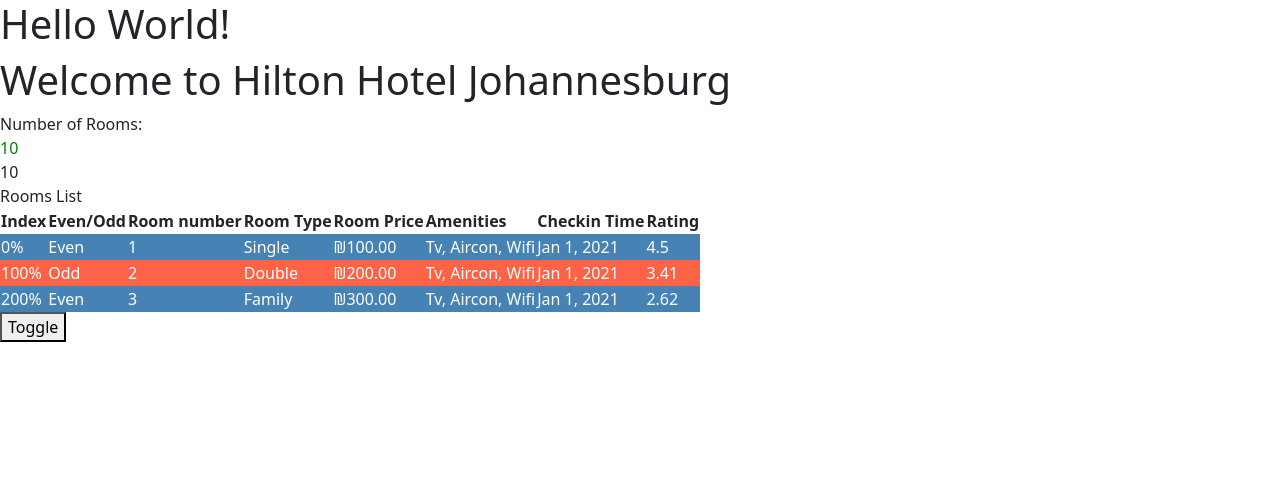
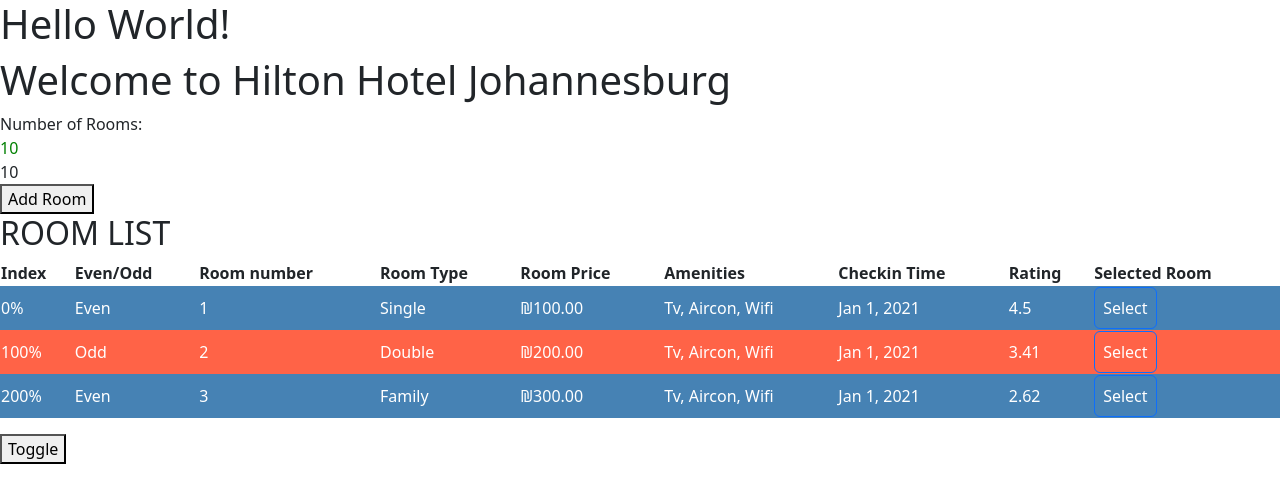
Before and after one commit to M-J-Y-21/angular-fcc-tutorial, an Angular app: page / in a window 1280 px wide. Shown: the top 502 px of the page. Built offline with nearby package versions, Linux system fonts and the light colour scheme.

Commit message:
Lifecycle hooks + passing data between components.

```diff
--- a/src/app/app.module.ts
+++ b/src/app/app.module.ts
@@ -5,11 +5,13 @@ import { AppRoutingModule } from './app-routing.module';
 import { AppComponent } from './app.component';
 import { RoomsComponent } from './rooms/rooms.component';
 import { BrowserAnimationsModule } from '@angular/platform-browser/animations';
+import { RoomsListComponent } from './rooms/rooms-list/rooms-list.component';
 
 @NgModule({
   declarations: [
     AppComponent,
-    RoomsComponent
+    RoomsComponent,
+    RoomsListComponent
   ],
   imports: [
     BrowserModule,
--- /dev/null
+++ b/src/app/rooms/rooms-list/rooms-list.component.html
@@ -0,0 +1,39 @@
+<h2>{{ title }}</h2>
+<table class="table">
+  <tr>
+    <th>Index</th>
+    <th>Even/Odd</th>
+    <th>Room number</th>
+    <th>Room Type</th>
+    <th>Room Price</th>
+    <th>Amenities</th>
+    <th>Checkin Time</th>
+    <th>Rating</th>
+    <th>Selected Room</th>
+  </tr>
+  <!-- slice pipe usage: "slice : x:y" start from x index and goto y (exclusive) -->
+  <!-- General use case for slice is pagination in testing static environment, not for deployment -->
+  <tr
+    [ngClass]="e ? 'even' : 'odd'"
+    *ngFor="
+      let room of rooms;
+      let e = even;
+      let o = odd;
+      let i = index
+    "
+  >
+    <td>{{ i | percent }}</td>
+    <td>{{ e ? "Even" : "Odd" }}</td>
+    <td>{{ room.roomId }}</td>
+    <td>{{ room.roomType }}</td>
+    <td>{{ room.price | currency : "ILS" }}</td>
+    <td>{{ room.amenities | titlecase }}</td>
+    <!-- Can use "|" pipe operator to transform data example below is changing date format with DatePipe, check docs for more -->
+    <td>{{ room.checkInTime | date }}</td>
+    <!-- number: 'x.y-z x number of digits before dec point, y min digits after dec point z is same for max'-->
+    <td>{{ room.rating | number : "1.0-2" }}</td>
+    <td>
+      <button class="btn btn-primary" (click)="selectRoom(room)">Select</button>
+    </td>
+  </tr>
+</table>
--- /dev/null
+++ b/src/app/rooms/rooms-list/rooms-list.component.ts
@@ -0,0 +1,45 @@
+import {
+  ChangeDetectionStrategy,
+  Component,
+  EventEmitter,
+  Input,
+  OnChanges,
+  OnInit,
+  Output,
+  SimpleChanges,
+} from '@angular/core';
+import { RoomList } from '../rooms';
+
+@Component({
+  selector: 'app-rooms-list',
+  templateUrl: './rooms-list.component.html',
+  styleUrls: ['./rooms-list.component.css'],
+  // changeDetection onPush Improves performance by only updating the component that has changed i.e. replaced not simply edited
+  changeDetection: ChangeDetectionStrategy.OnPush,
+})
+
+// Can only use ngOnChanges if you have an input property
+export class RoomsListComponent implements OnInit, OnChanges {
+  @Input() rooms: RoomList[] = [];
+
+  @Input() title: string = "";
+
+  @Output() selectedRoom = new EventEmitter<RoomList>();
+
+  constructor() {}
+
+  // Will be called when the input property changes
+  ngOnChanges(changes: SimpleChanges): void {
+    console.log(changes);
+    if (changes['title']) {
+      this.title = changes['title'].currentValue.toUpperCase();
+    }
+  }
+
+  ngOnInit(): void {}
+
+  selectRoom(room: RoomList) {
+    // Following line will give the data back to the parent component
+    this.selectedRoom.emit(room);
+  }
+}
--- a/src/app/rooms/rooms.component.html
+++ b/src/app/rooms/rooms.component.html
@@ -13,45 +13,20 @@
 <!-- covers above essentially but more concise -->
 {{ rooms?.availableRooms ?? "No rooms" }}
 
+<div *ngIf="selectedRoom">
+  {{ selectedRoom | json }}
+</div>
+
+<div>
+  <button (click)="addRoom()">Add Room</button>
+</div>
+
 <!-- json pipe use to see json format of object, only for debugging purposes -->
 <!-- {{ roomList | json }} -->
 
 <div *ngIf="rooms.availableRooms > 0">
-  Rooms List
-  <table>
-    <tr>
-      <th>Index</th>
-      <th>Even/Odd</th>
-      <th>Room number</th>
-      <th>Room Type</th>
-      <th>Room Price</th>
-      <th>Amenities</th>
-      <th>Checkin Time</th>
-      <th>Rating</th>
-    </tr>
-    <!-- slice pipe usage: "slice : x:y" start from x index and goto y (exclusive) -->
-    <!-- General use case for slice is pagination in testing static environment, not for deployment -->
-    <tr
-      [ngClass]="e ? 'even' : 'odd'"
-      *ngFor="
-        let room of roomList | slice : 0 : 3;
-        let e = even;
-        let o = odd;
-        let i = index
-      "
-    >
-      <td>{{ i | percent }}</td>
-      <td>{{ e ? "Even" : "Odd" }}</td>
-      <td>{{ room.roomId }}</td>
-      <td>{{ room.roomType }}</td>
-      <td>{{ room.price | currency : "ILS" }}</td>
-      <td>{{ room.amenities | titlecase }}</td>
-      <!-- Can use "|" pipe operator to transform data example below is changing date format with DatePipe, check docs for more -->
-      <td>{{ room.checkInTime | date }}</td>
-      <!-- number: 'x.y-z x number of digits before dec point, y min digits after dec point z is same for max'-->
-      <td>{{ room.rating | number : "1.0-2" }}</td>
-    </tr>
-  </table>
+  <app-rooms-list [rooms]="roomList" [title]="title"
+  (selectedRoom)="selectRoom($event)"></app-rooms-list>
 </div>
 
 <button (click)="toggle()">Toggle</button>
--- a/src/app/rooms/rooms.component.ts
+++ b/src/app/rooms/rooms.component.ts
@@ -19,7 +19,19 @@ export class RoomsComponent implements OnInit {
     bookedRooms: 5,
   };
 
-  roomList: RoomList[] = [
+  title = 'Room List';
+
+  roomList: RoomList[] = [];
+
+  selectedRoom!: RoomList;
+
+  // Constructor is not for logic only for dependency injection
+  constructor() {}
+
+  // ngOnInit is a lifecycle hook that gets called after the constructor
+  // Use ngOnInit after the component is initialized
+  ngOnInit(): void {
+    this.roomList = [
       {
         roomId: 1,
         roomType: 'Single',
@@ -54,12 +66,35 @@ export class RoomsComponent implements OnInit {
         rating: 2.6231231,
       },
     ];
-
-  constructor() {}
-
-  ngOnInit(): void {}
+  }
 
   toggle() {
     this.hideRooms = !this.hideRooms;
+    this.title = 'Rooms List';
+  }
+
+  selectRoom(room: RoomList) {
+    this.selectedRoom = room;
+  }
+
+  addRoom() {
+    const room: RoomList = {
+      roomId: 4,
+      roomType: 'Deluxe',
+      amenities: 'TV, Aircon, Wifi',
+      price: 400,
+      photos:
+        'https://pix10.agoda.net/hotelImages/79114/-1/e98e5ebcfc0bbb7175ad4d3c9c4aa71e.jpg?ca=19&ce=1&s=1024x768',
+      checkInTime: new Date('2021-01-01'),
+      checkOutTime: new Date('2021-01-02'),
+      rating: 4.5,
+    };
+    // In contrast to the push method, the spread operator does not mutate
+    // the original array.Instead, it creates a new array instance, which
+    // is assigned back to the roomList property.This means that the roomList
+    // property is effectively replaced with a new array that contains the
+    // original elements plus the new room object.
+    // this.roomList.push(room);
+    this.roomList = [...this.roomList, room];
   }
 }
--- a/src/styles.scss
+++ b/src/styles.scss
@@ -1 +1,10 @@
 /* You can add global styles to this file, and also import other style files */
+.even {
+  background-color: steelblue;
+  color: white;
+}
+
+.odd {
+  background-color: tomato;
+  color: white;
+}
```
Also changed, not shown: src/app/rooms/rooms-list/rooms-list.component.css (added), 1 other file (tests, documents, lock files or other folders). Lines whose indentation alone changed are shown as unchanged.
